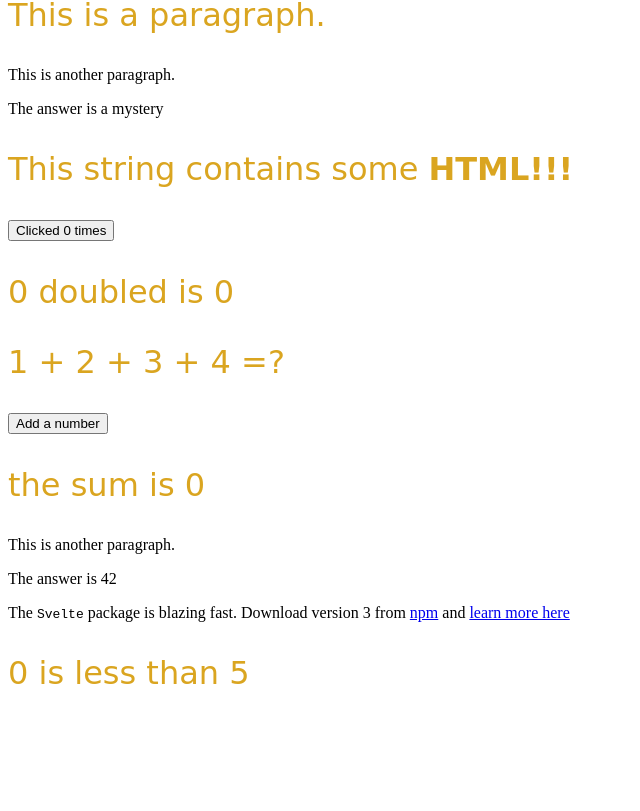
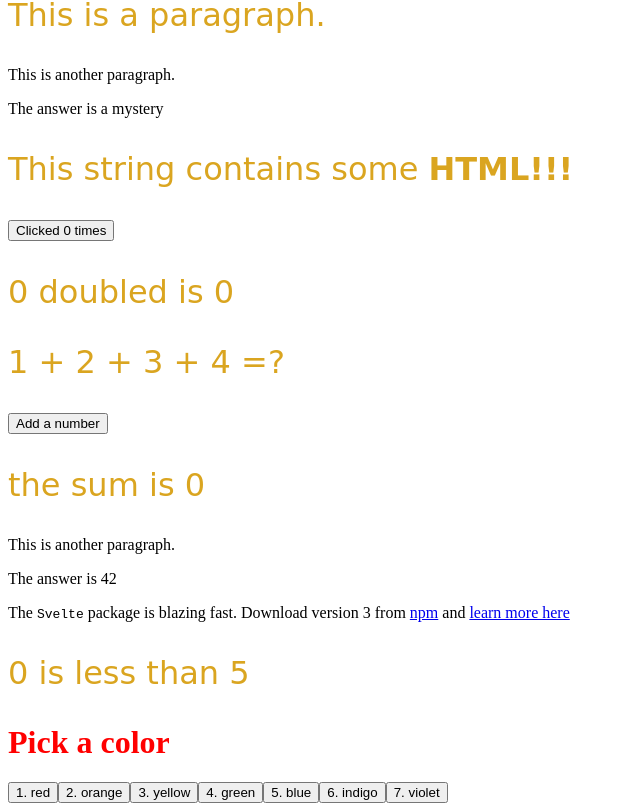
Before and after one commit to nixoncode/look-at-svelte, a Svelte app: page / in a window 1280 px wide. Shown: the part 152-963 px from the top of the page, without its empty margins (0-640 px from the left). Before the commit the page ends 876 px from the top, so only its background shows below. Built offline with nearby package versions, Linux system fonts and the light colour scheme.

Commit message:
each blocks
Signed-off-by: Nixon Kosgei <nkosgey6@gmail.com>

```diff
--- a/src/App.svelte
+++ b/src/App.svelte
@@ -40,6 +40,9 @@
         version: 3,
         website: "https://svelte.dev",
     };
+
+    const colors = ["red", "orange", "yellow", "green", "blue", "indigo", "violet"];
+    let selectedColor = colors[0];
 </script>
 <h1>Hello {name.toUpperCase()}!</h1>
 <img src={src} alt="world of {name}">
@@ -76,3 +79,10 @@
 {:else }
     <p>{count} is less than 5</p>
 {/if}
+
+<h1 style="color: {selectedColor}">Pick a color</h1>
+<div>
+    {#each colors as color, i}
+        <button on:click={() => selectedColor = color}>{i + 1}. {color}</button>
+    {/each}
+</div>
```
